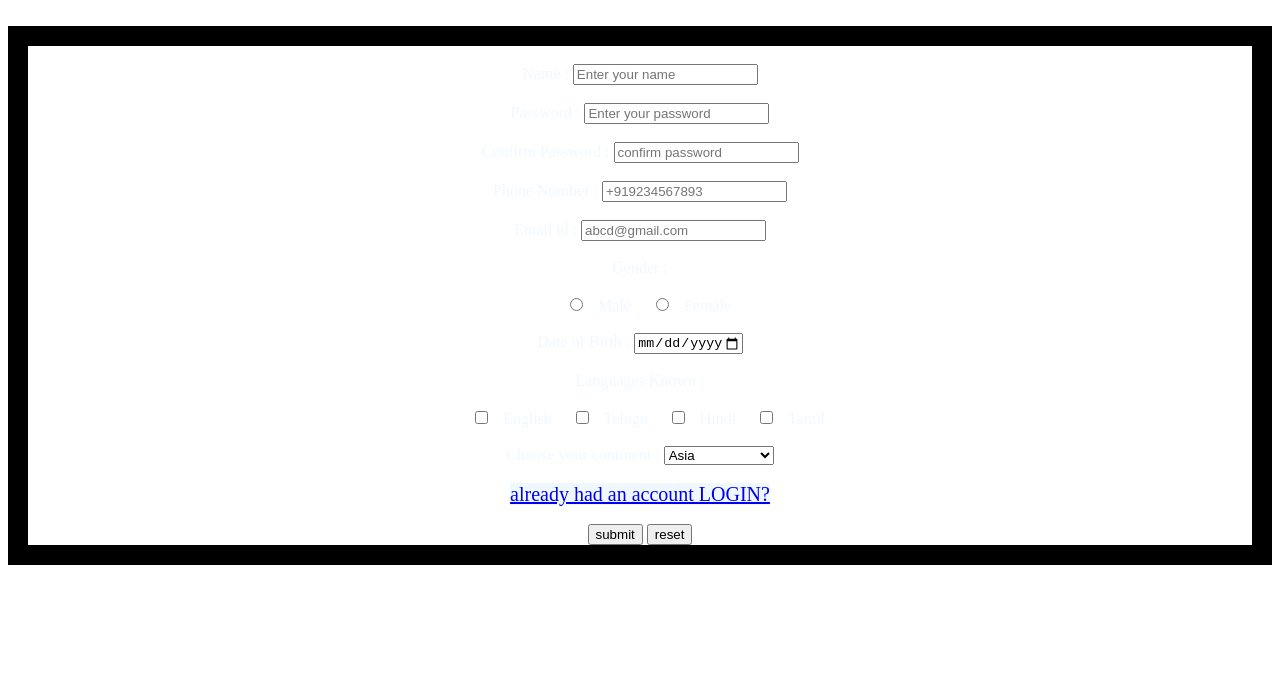
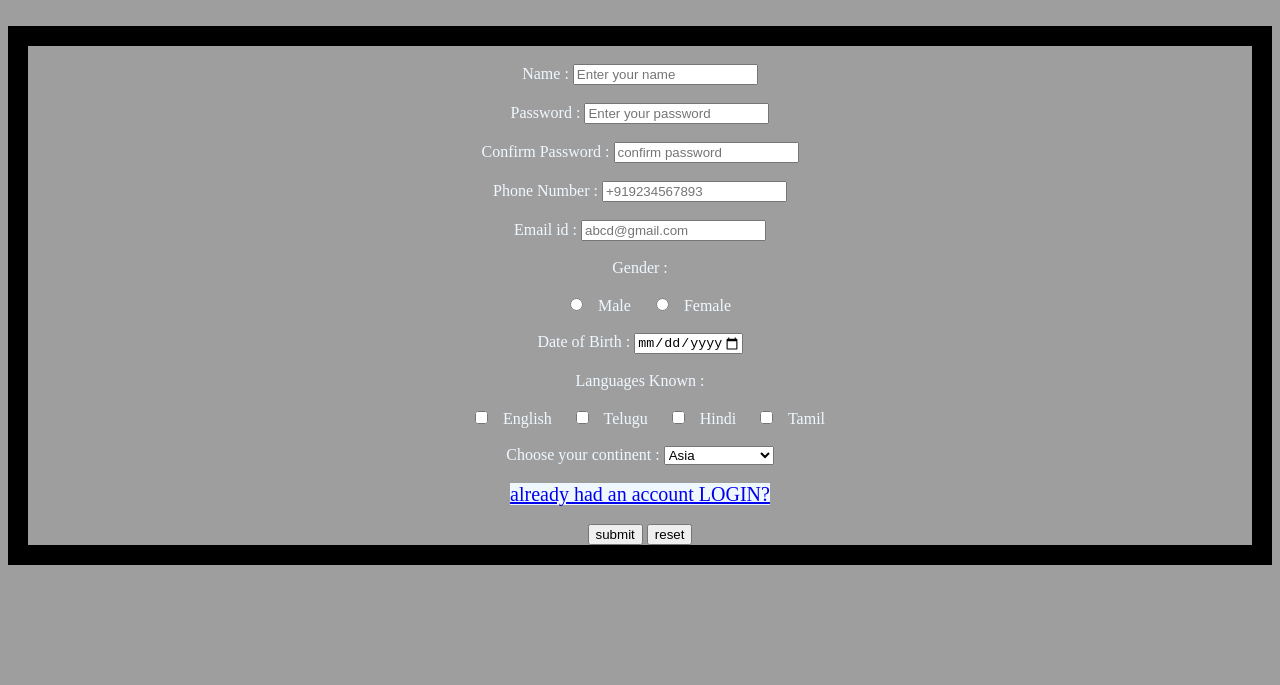
Before and after one commit to jati21/mini_project, a plain HTML site: page registration.html in a window 1280 px wide. Shown: the part 115-800 px from the top of the page. Drawn offline with Linux system fonts and the light colour scheme; the site is published under a folder, as on GitHub Pages, so addresses that start at the root find nothing.

Commit message:
images fix

```diff
--- a/registration.html
+++ b/registration.html
@@ -9,7 +9,7 @@
       }
 
     </style>
-    <body style="text-align: center; background-image: url(/2.jpg); background-size: cover;">
+    <body style="text-align: center; background-image: url(./2.jpg); background-size: cover;">
       <div class="main">
         <div class="register">
           <h2 style="background-color: aliceblue; font-size: 50px;" >Registration Form</h2>
```
